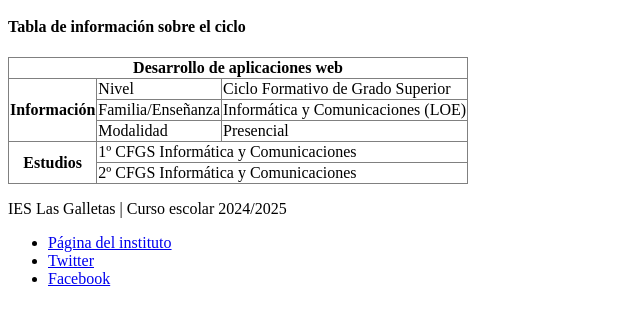
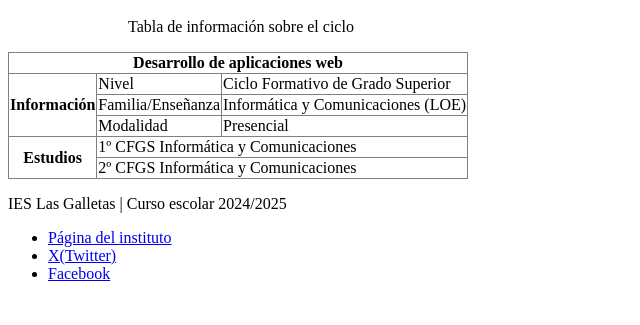
Before and after one commit to Yeray16/DOR2024, a plain HTML site: page sections/info.html in a window 1280 px wide. Shown: the part 297-622 px from the top of the page, without its empty margins (0-640 px from the left). Drawn offline with Linux system fonts and the light colour scheme.

Commit message:
tarea final UT2

```diff
--- a/sections/info.html
+++ b/sections/info.html
@@ -35,7 +35,7 @@
     <h1>Información del Ciclo</h1>
     <table>
       <thead>
-        <h4>Tabla de información sobre el ciclo</h4>
+        <p style="padding-left : 120px">Tabla de información sobre el ciclo</p>
         <tr>
           <th colspan="3">Desarrollo de aplicaciones web</th>
         </tr>
@@ -68,7 +68,7 @@
     <p>IES Las Galletas | Curso escolar 2024/2025</p>
     <ul>
       <li><a href="http://ieslasgalletas.org/">Página del instituto</a></li>
-      <li><a href="https://twitter.com/ieslasgalletas">Twitter</a></li>
+      <li><a href="https://twitter.com/ieslasgalletas">X(Twitter)</a></li>
       <li><a href="https://facebook.com/ieslasgalletas">Facebook</a></li>
     </ul>
   </footer>
```
Also changed, not shown: index.html (+3 -3 lines), sections/subjects.html (+1 -1 lines).
